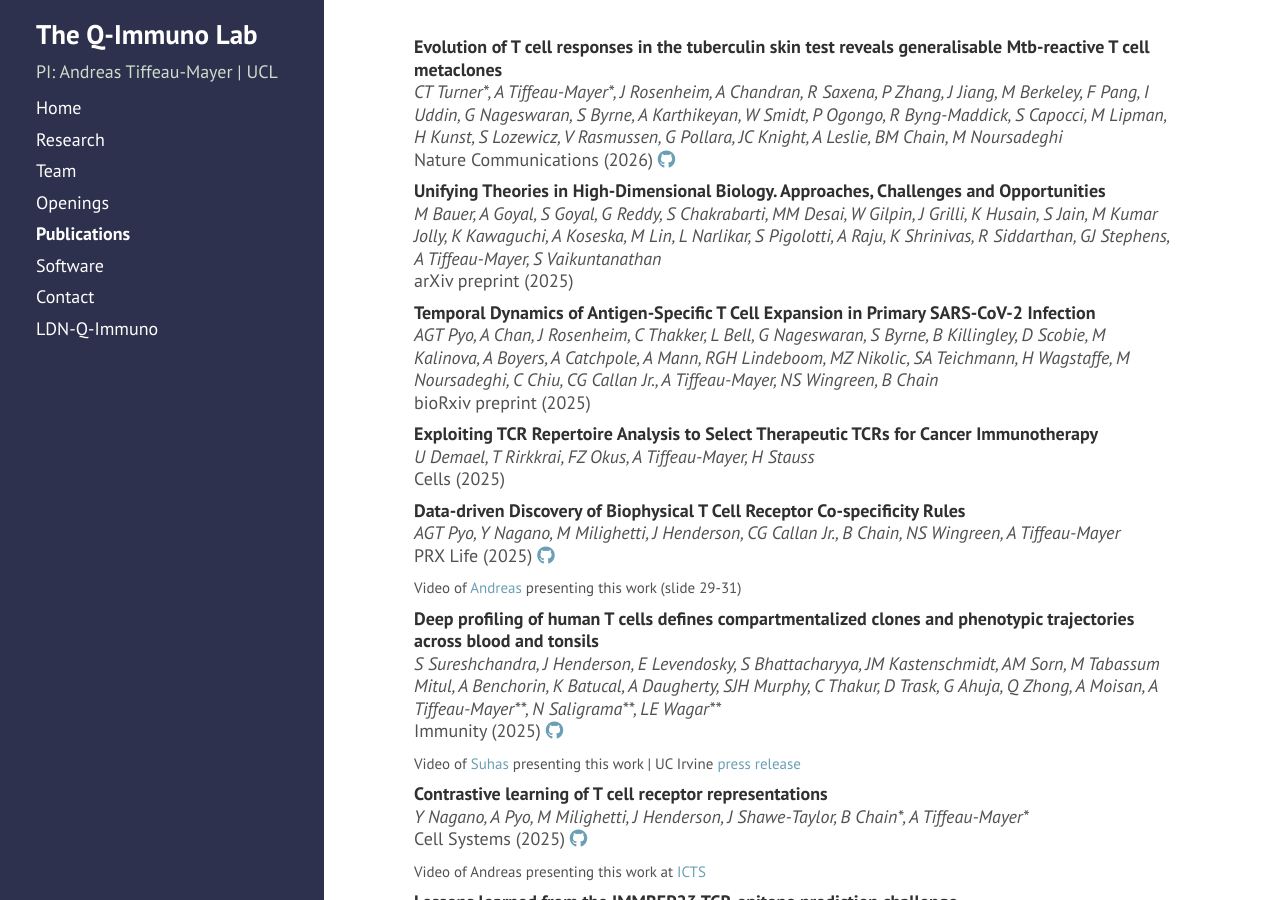
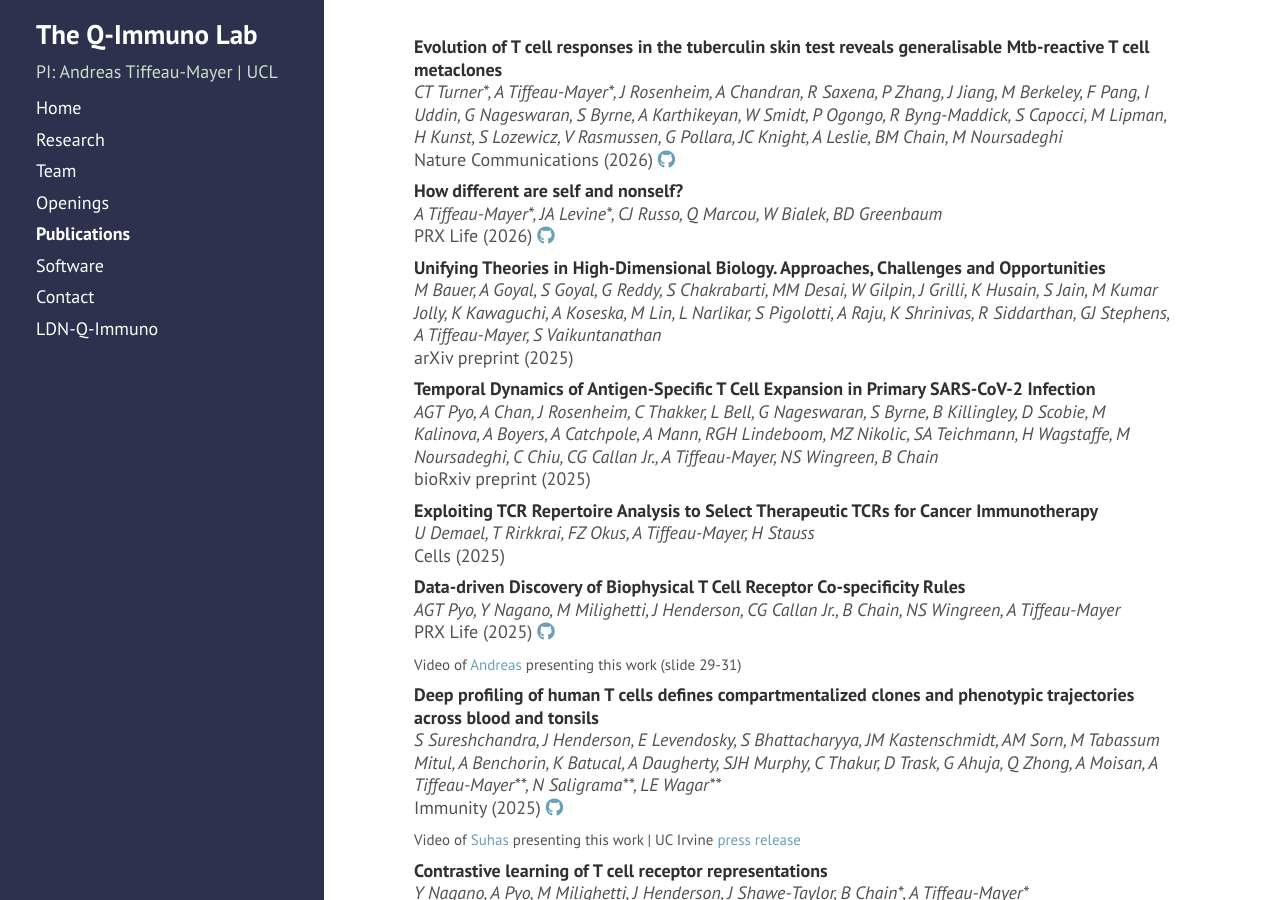
Before and after one commit to andim/andim.github.io, a Jekyll site: the page built from publications.md, in a window 1280 px wide and 900 px high. Built offline with Jekyll 4.4.1, drawn with Linux system fonts in a browser that asks for light colours; nearby versions of some CDN libraries; a style sheet for code colours, icons or effects is not loaded; some of the changed text lies outside the part shown.

Commit message:
prx life paper

```diff
--- a/_data/publist.yml
+++ b/_data/publist.yml
@@ -5,6 +5,14 @@
   links:
     doi: https://doi.org/10.1038/s41467-026-68678-9
     github: https://github.com/qimmuno/metaclonotypist
+
+- authors: A Tiffeau-Mayer\*, JA Levine\*, CJ Russo, Q Marcou, W Bialek, BD Greenbaum
+  title: How different are self and nonself?
+  journal: PRX Life
+  year: 2026
+  links:
+    doi: https://doi.org/10.1103/fbct-vzwm
+    github: https://github.com/jonlevi/self_not_self
 
 - authors: M Bauer, A Goyal, S Goyal, G Reddy, S Chakrabarti, MM Desai, W Gilpin, J Grilli, K Husain, S Jain, M Kumar Jolly, K Kawaguchi, A Koseska, M Lin, L Narlikar, S Pigolotti, A Raju, K Shrinivas, R Siddarthan, GJ Stephens, A Tiffeau-Mayer, S Vaikuntanathan
   title: Unifying Theories in High-Dimensional Biology. Approaches, Challenges and Opportunities
@@ -139,13 +147,6 @@
       doi: https://doi.org/10.1073/pnas.2213264120
       github: https://github.com/andim/paper_coincidences/
   media: "Video of Andreas presenting this work in the [iReceptor+ Seminar Series](https://www.youtube.com/watch?v=YdSzql3ZiHQ) and in [Banff](https://www.birs.ca/events/2022/5-day-workshops/22w5139/videos/watch/202202140936-Mayer.html)"
-
-- authors: A Mayer, CJ Russo, Q Marcou, W Bialek, BD Greenbaum
-  title: How different are self and nonself?
-  journal: arXiv preprint
-  year: 2022
-  links:
-    doi: https://doi.org/10.48550/arXiv.2212.12049
 
 - authors: H Chen\*, A Mayer\*, V Balasubramanian
   title: A scaling law in CRISPR repertoire sizes arises from avoidance of autoimmunity
```
